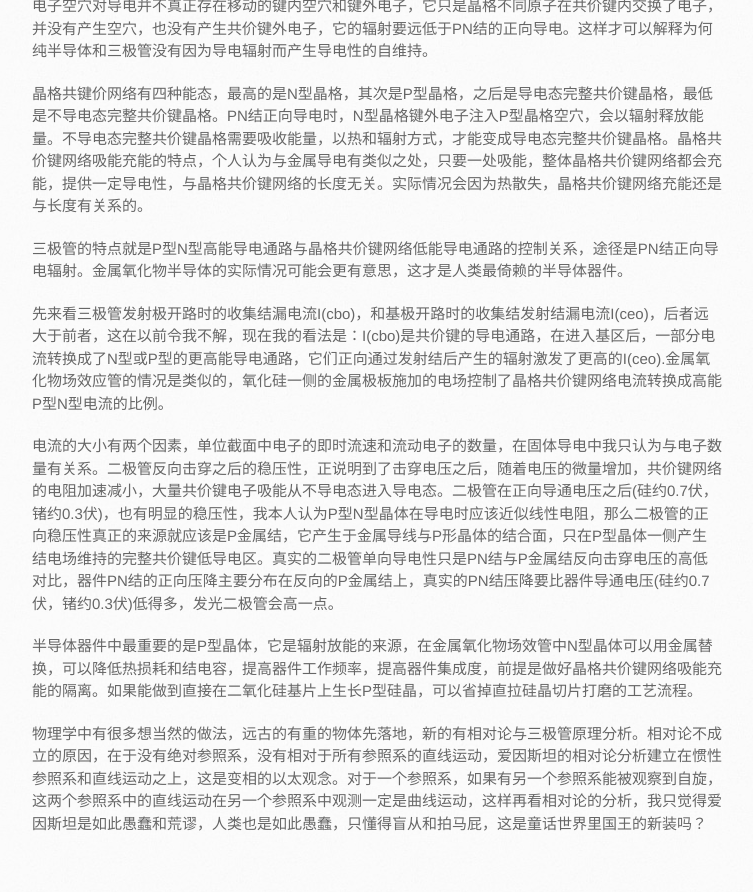
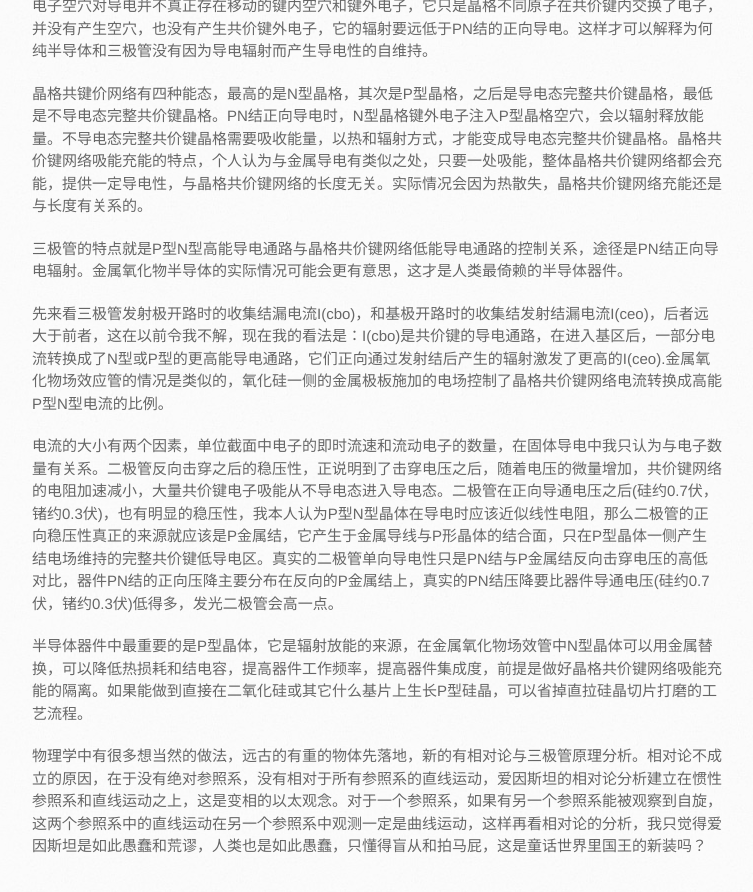
Before and after one commit to xuiv/xuiv.github.io, a Jekyll site: the page built from _posts/2019-05-28-triode-theory.markdown, in a window 1280 px wide and 900 px high, scrolled down 956 px. Shown: the top 892 px of the window, without its empty margins (138-891 px from the left). Built offline with Jekyll 4.4.1, drawn with Linux system fonts in a browser that asks for light colours; some web fonts are replaced.

Commit message:
Update 2019-05-28-triode-theory.markdown

```diff
--- a/_posts/2019-05-28-triode-theory.markdown
+++ b/_posts/2019-05-28-triode-theory.markdown
@@ -25,6 +25,6 @@ PN结加正向电压的情况，在结电场电压内，硅约0.7伏，锗约0.3
 
 电流的大小有两个因素，单位截面中电子的即时流速和流动电子的数量，在固体导电中我只认为与电子数量有关系。二极管反向击穿之后的稳压性，正说明到了击穿电压之后，随着电压的微量增加，共价键网络的电阻加速减小，大量共价键电子吸能从不导电态进入导电态。二极管在正向导通电压之后(硅约0.7伏，锗约0.3伏)，也有明显的稳压性，我本人认为P型N型晶体在导电时应该近似线性电阻，那么二极管的正向稳压性真正的来源就应该是P金属结，它产生于金属导线与P形晶体的结合面，只在P型晶体一侧产生结电场维持的完整共价键低导电区。真实的二极管单向导电性只是PN结与P金属结反向击穿电压的高低对比，器件PN结的正向压降主要分布在反向的P金属结上，真实的PN结压降要比器件导通电压(硅约0.7伏，锗约0.3伏)低得多，发光二极管会高一点。
 
-半导体器件中最重要的是P型晶体，它是辐射放能的来源，在金属氧化物场效管中N型晶体可以用金属替换，可以降低热损耗和结电容，提高器件工作频率，提高器件集成度，前提是做好晶格共价键网络吸能充能的隔离。如果能做到直接在二氧化硅基片上生长P型硅晶，可以省掉直拉硅晶切片打磨的工艺流程。
+半导体器件中最重要的是P型晶体，它是辐射放能的来源，在金属氧化物场效管中N型晶体可以用金属替换，可以降低热损耗和结电容，提高器件工作频率，提高器件集成度，前提是做好晶格共价键网络吸能充能的隔离。如果能做到直接在二氧化硅或其它什么基片上生长P型硅晶，可以省掉直拉硅晶切片打磨的工艺流程。
 
 物理学中有很多想当然的做法，远古的有重的物体先落地，新的有相对论与三极管原理分析。相对论不成立的原因，在于没有绝对参照系，没有相对于所有参照系的直线运动，爱因斯坦的相对论分析建立在惯性参照系和直线运动之上，这是变相的以太观念。对于一个参照系，如果有另一个参照系能被观察到自旋，这两个参照系中的直线运动在另一个参照系中观测一定是曲线运动，这样再看相对论的分析，我只觉得爱因斯坦是如此愚蠢和荒谬，人类也是如此愚蠢，只懂得盲从和拍马屁，这是童话世界里国王的新装吗？
```
